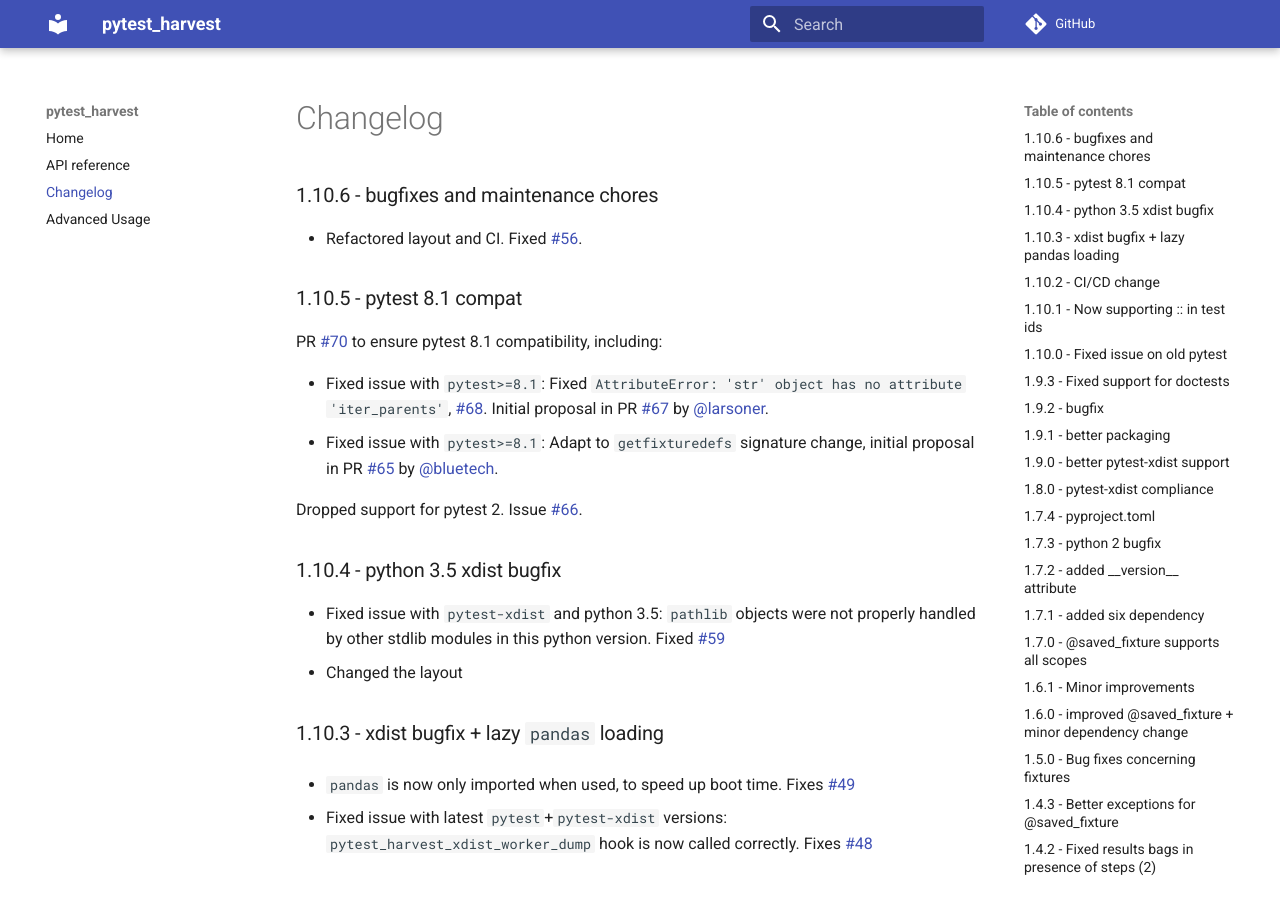
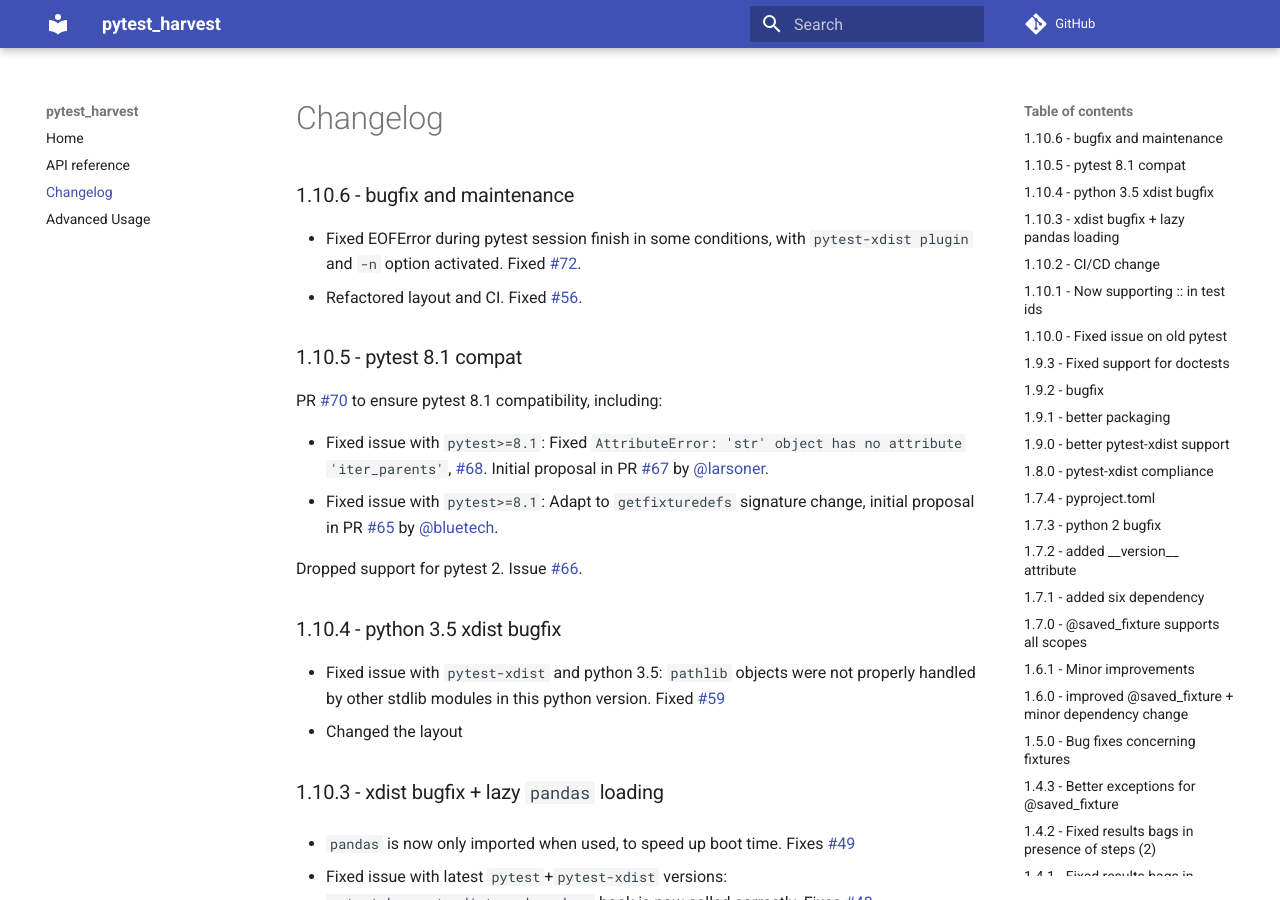
Before and after one commit to smarie/python-pytest-harvest, an MkDocs documentation site: the page built from docs/changelog.md, in a window 1280 px wide and 900 px high. Built offline with MkDocs 1.6.1 and Material for MkDocs 9.7.7, drawn with Linux system fonts in a browser that asks for light colours; comment, search, counter and statistics services are not loaded.

Commit message:
Updated changelog

```diff
--- a/docs/changelog.md
+++ b/docs/changelog.md
@@ -1,7 +1,9 @@
 # Changelog
 
-### 1.10.6 - bugfixes and maintenance chores
+### 1.10.6 - bugfix and maintenance
 
+ - Fixed EOFError during pytest session finish in some conditions, with `pytest-xdist plugin` and `-n` option
+   activated. Fixed [#72](https://github.com/smarie/python-pytest-harvest/issues/72).
  - Refactored layout and CI. Fixed [#56](https://github.com/smarie/python-pytest-harvest/issues/56).
 
 ### 1.10.5 - pytest 8.1 compat
```
